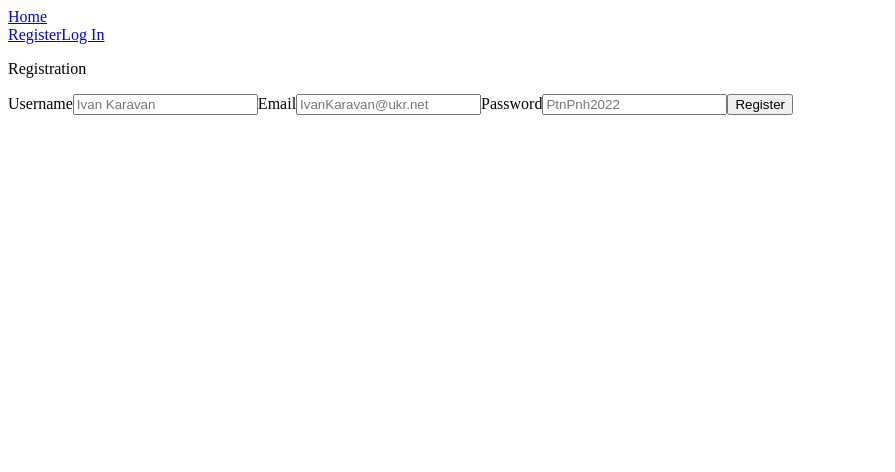
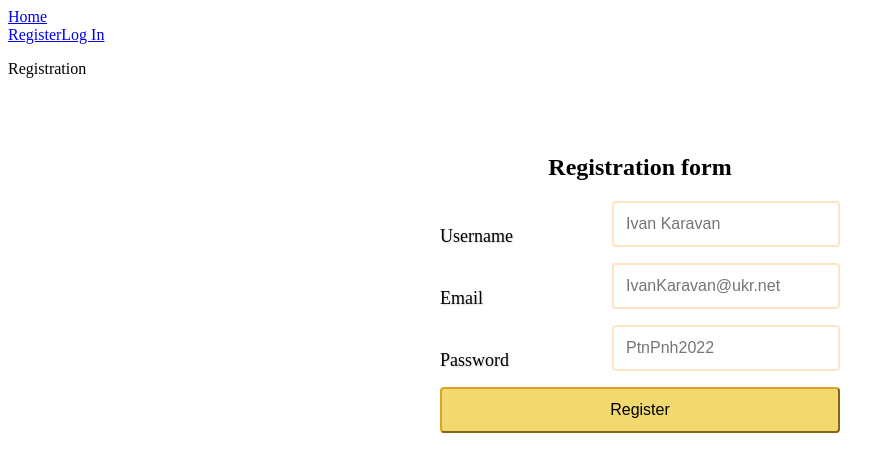
Before and after one commit to Valeriia789/goit-react-hw-8-phonebook, a React (Create React App) app: page /goit-react-hw-8-phonebook/register in a window 1280 px wide. Shown: the top 472 px of the page, without its empty margins (0-895 px from the left). Built offline with nearby package versions, Linux system fonts and the light colour scheme.

Commit message:
стилі для форми реєстрації

```diff
--- a/src/components/RegisterForm/RegisterForm.js
+++ b/src/components/RegisterForm/RegisterForm.js
@@ -1,5 +1,14 @@
 import { useDispatch } from 'react-redux';
 import { register } from '../../redux/auth/operations';
+
+import {
+  FormContainer,
+  Form,
+  InputContainer,
+  Label,
+  Input,
+  Button,
+} from 'components/commonStyles/RegisterLoginForm/Form.styled';
 
 export const RegisterForm = () => {
   const dispatch = useDispatch();
@@ -19,20 +28,26 @@ export const RegisterForm = () => {
   };
 
   return (
-    <form onSubmit={handleSubmit} autoComplete="off">
-      <label>
-        Username
-        <input type="text" name="name" placeholder="Ivan Karavan" />
-      </label>
-      <label>
-        Email
-        <input type="email" name="email" placeholder="IvanKaravan@ukr.net" />
-      </label>
-      <label>
-        Password
-        <input type="password" name="password" placeholder="PtnPnh2022" />
-      </label>
-      <button type="submit">Register</button>
-    </form>
+    <FormContainer>
+      <div>
+        <h2>Registration form</h2>
+      </div>
+
+      <Form onSubmit={handleSubmit} autoComplete="off">
+        <InputContainer>
+          <Label htmlFor="name">Username</Label>
+          <Input type="text" name="name" placeholder="Ivan Karavan" />
+        </InputContainer>
+        <InputContainer>
+          <Label htmlFor="email">Email</Label>
+          <Input type="email" name="email" placeholder="IvanKaravan@ukr.net" />
+        </InputContainer>
+        <InputContainer>
+          <Label htmlFor="password">Password</Label>
+          <Input type="password" name="password" placeholder="PtnPnh2022" />
+        </InputContainer>
+        <Button type="submit">Register</Button>
+      </Form>
+    </FormContainer>
   );
 };
--- /dev/null
+++ b/src/components/commonStyles/RegisterLoginForm/Form.styled.js
@@ -0,0 +1,62 @@
+import styled from '@emotion/styled';
+
+export const FormContainer = styled.div`
+  display: flex;
+  flex-direction: column;
+  align-items: center;
+  max-width: 400px;
+
+  margin-left: auto;
+  margin-right: auto;
+  padding: 40px;
+`;
+
+export const Form = styled.form`
+  width: 100%;
+  display: flex;
+  flex-direction: column;
+  align-items: stretch;
+`;
+
+export const InputContainer = styled.div`
+  display: flex;
+  align-items: flex-end;
+  justify-content: space-between;
+  margin-bottom: ${props => props.theme.space[5]}px;
+`;
+
+export const Label = styled.label`
+  font-size: ${props => props.theme.fontSizes[4]}px;
+  text-shadow: 1px 1px 2px lightgrey;
+`;
+
+export const Input = styled.input`
+  width: ${props => props.theme.sizes.l};
+  padding: ${props => props.theme.space[4]}px;
+  border: ${props => props.theme.borders.medium};
+  border-color: ${props => props.theme.colors.primary};
+  outline: 0;
+  border-radius: ${props => props.theme.radii.sm};
+  font-size: ${props => props.theme.fontSizes[3]}px;
+
+  transition: 0.3s all linear;
+
+  &:hover {
+    border-color: ${props => props.theme.colors.accent};
+    background-color: ${props => props.theme.colors.backgroundHover};
+  }
+`;
+
+export const Button = styled.button`
+  padding: ${props => props.theme.space[4]}px;
+  border-color: ${props => props.theme.colors.accent};
+  border-radius: ${props => props.theme.radii.sm};
+  background-color: rgba(235, 200, 50, 0.7);
+  font-size: ${props => props.theme.fontSizes[3]}px;
+
+  transition: 0.3s all linear;
+
+  &:hover {
+    background-color: rgba(235, 200, 50, 1);
+  }
+`;
--- a/src/theme.js
+++ b/src/theme.js
@@ -4,7 +4,7 @@ export const theme = {
     normal: '1px solid',
     medium: '2px solid',
     dotted: '3px dotted',
-    decorBold: '10px solid'
+    decorBold: '10px solid',
   },
 
   borderStyles: {},
@@ -17,14 +17,14 @@ export const theme = {
     backgroundAccent: 'gold',
     secondary: '#fcba30',
     warning: 'red',
-    backgroundHover: 'whitesmoke'
+    backgroundHover: 'whitesmoke',
   },
 
   fonts: {
     body: 'system-ui, sans-serif',
     heading: 'system-ui, sans-serif',
     monospace: 'Menlo, monospace',
-    roboto: 'Roboto, sans-serif'
+    roboto: 'Roboto, sans-serif',
   },
 
   fontSizes: [10, 12, 14, 16, 18, 20, 24, 32, 48, 64],
@@ -32,18 +32,18 @@ export const theme = {
   fontWeights: {
     body: 400,
     heading: 700,
-    bold: 900
+    bold: 900,
   },
 
   letterSpacings: {
     s: '1px',
     m: '2px',
-    l: '3px'
+    l: '3px',
   },
 
   lineHeights: {
     body: 1.5,
-    heading: 1.125
+    heading: 1.125,
   },
 
   opacities: {},
@@ -53,13 +53,12 @@ export const theme = {
     sm: '4px',
     md: '8px',
     lg: '16px',
-    round: '50%'
+    round: '50%',
   },
 
   shadows: {
     text: '1px 1px 2px black, 1px 1px 2px black',
-    box:
-      '2px -2px 5px 0 rgba(0, 0, 0, 0.1), -2px -2px 5px 0 rgba(0, 0, 0, 0.1), 2px 2px 5px 0 rgba(0, 0, 0, 0.1), -2px 2px 5px 0 rgba(0, 0, 0, 0.1)'
+    box: '2px -2px 5px 0 rgba(0, 0, 0, 0.1), -2px -2px 5px 0 rgba(0, 0, 0, 0.1), 2px 2px 5px 0 rgba(0, 0, 0, 0.1), -2px 2px 5px 0 rgba(0, 0, 0, 0.1)',
   },
 
   sizes: {
@@ -72,12 +71,12 @@ export const theme = {
     xxl: '400px',
     third: '30%',
     halfSize: '50%',
-    parentSize: '100%'
+    parentSize: '100%',
   },
 
   space: [0, 2, 4, 8, 12, 16, 20, 32, 40, 50, 64],
 
   transitions: {},
 
-  zIndices: {}
-}
+  zIndices: {},
+};
```
